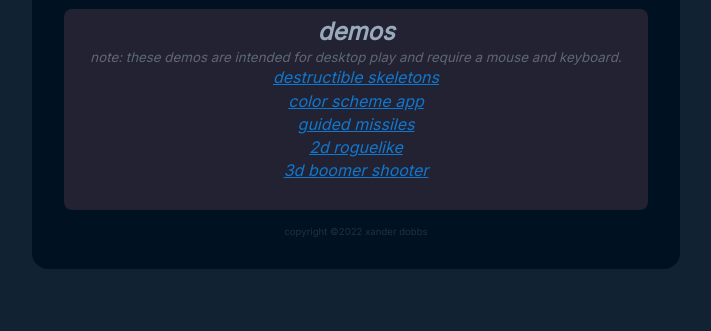
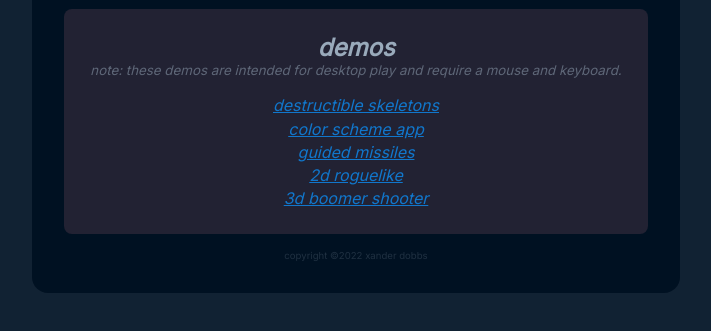
Before and after one commit to xanderdobbs/godot-portfolio-site, a plain HTML site: page index.html in a window 1280 px wide. Shown: the part 425-756 px from the top of the page, without its empty margins (284-995 px from the left). Drawn offline with Linux system fonts and the light colour scheme.

Commit message:
fixed minor spacing issues

```diff
--- a/index.html
+++ b/index.html
@@ -10,7 +10,7 @@
     <link rel="preconnect" href="https://cdn.iconmonstr.com/1.3.0/css/iconmonstr-iconic-font.min.css">
     <link href="https://fonts.googleapis.com/css2?family=Inter&display=swap" rel="stylesheet">
 
-    <title>Xander Dobbs</title>
+    <title>Xander Dobbs - Godot Developer</title>
     <link rel="stylesheet" href="style.css">
   </head>
   <body>
@@ -56,6 +56,7 @@
       <div class="demos">
         <h2>Demos</h2>
         <small>Note: These demos are intended for desktop play and require a mouse and keyboard.</small>
+
         <div class="demo">
           <a href="demos/gib.html">Destructible Skeletons</a>
         </div>
@@ -71,7 +72,6 @@
         <div class="demo">
           <a href="demos/boomer.html">3D Boomer Shooter</a>
         </div>
-        <br/>
         <!-- <small>Desktop downloads (if the above demos don't work in your browser)</small>
         <h4>Download All (~50mb)</h4>
         <a href="">win</a> <a href="">linux</a> -->
--- a/style.css
+++ b/style.css
@@ -89,7 +89,7 @@ a {
     grid-row: 1;
 
     display:grid;
-    grid-auto-columns: 1fr;
+    /* grid-auto-columns: 1fr; */
     grid-auto-flow: column;
 }
 
@@ -188,7 +188,7 @@ a {
     color: var(--alt-color);
     background: var(--projects-color);
     border-radius: .5rem;
-    padding: .5rem;
+    padding: 1.5rem;
     margin: .5rem;
 }
 
@@ -198,7 +198,9 @@ a {
 }
 
 .demos small {
+    display: block;
     opacity: .5;
+    padding-bottom: 1rem;
 }
 
 .project img {
```
